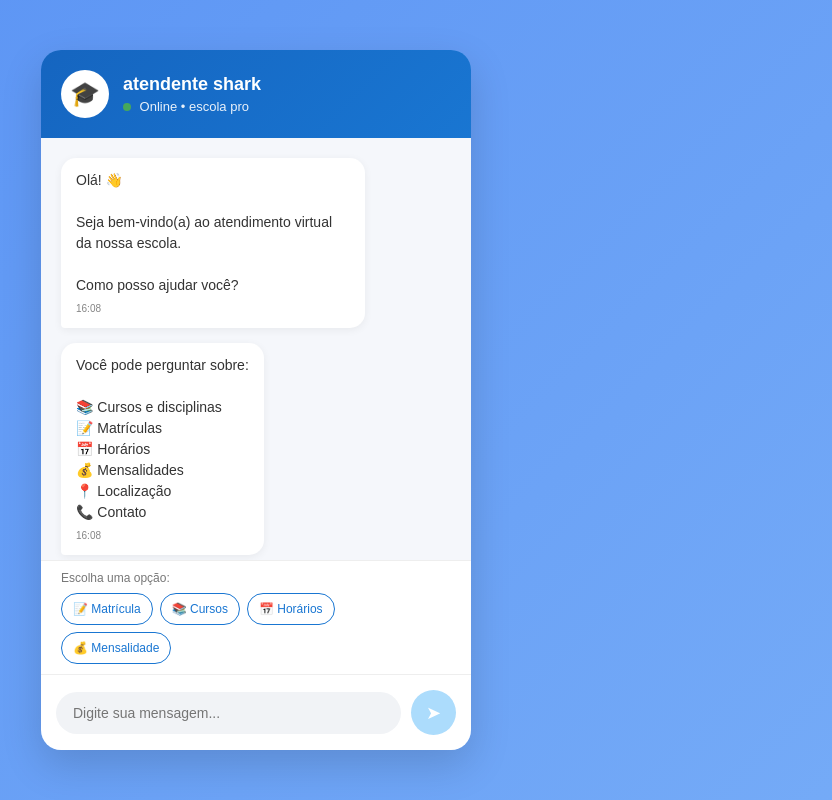
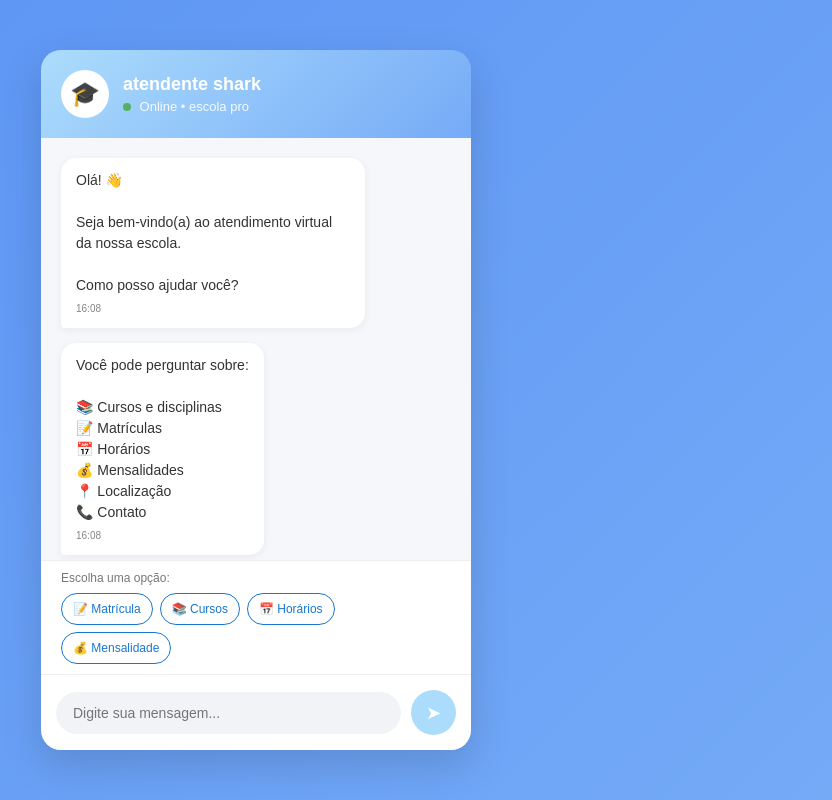
Before and after one commit to joaofujao/-shxrk, a plain HTML site: page index.html in a window 1280 px wide. Shown: the whole page, without its empty margins (384-1216 px from the left). Drawn offline with Linux system fonts and the light colour scheme.

Commit message:
Update chat header and school icon colors

```diff
--- a/index.html
+++ b/index.html
@@ -38,7 +38,7 @@
         /* CABEÇALHO */
 
         .chat-header {
-            background: linear-gradient(135deg, #1565c0, #1976d2);
+            background: linear-gradient(135deg, #acdcfc, #75abf7);
             color: white;
             padding: 20px;
             display: flex;
@@ -50,7 +50,7 @@
             width: 48px;
             height: 48px;
             background: white;
-            color: #1565c0;
+            color: #75abf7;
             border-radius: 50%;
             display: flex;
             align-items: center;
```
